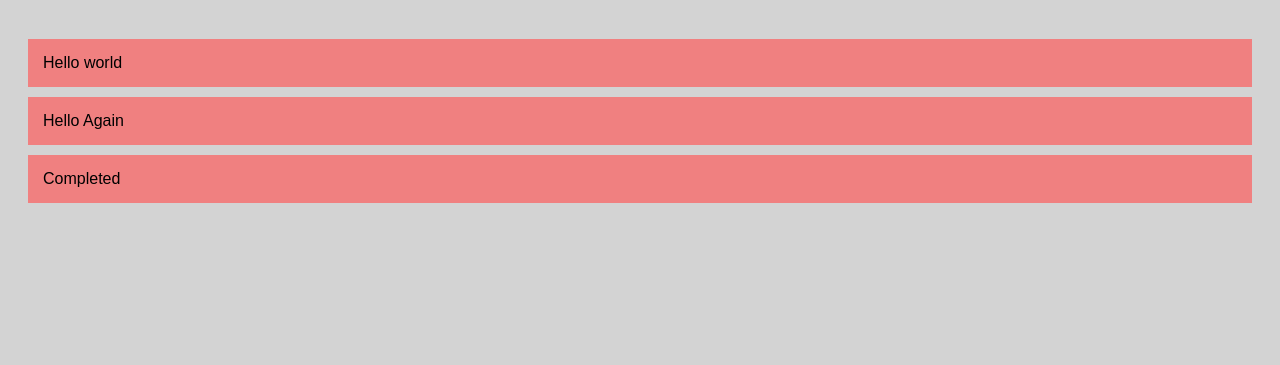
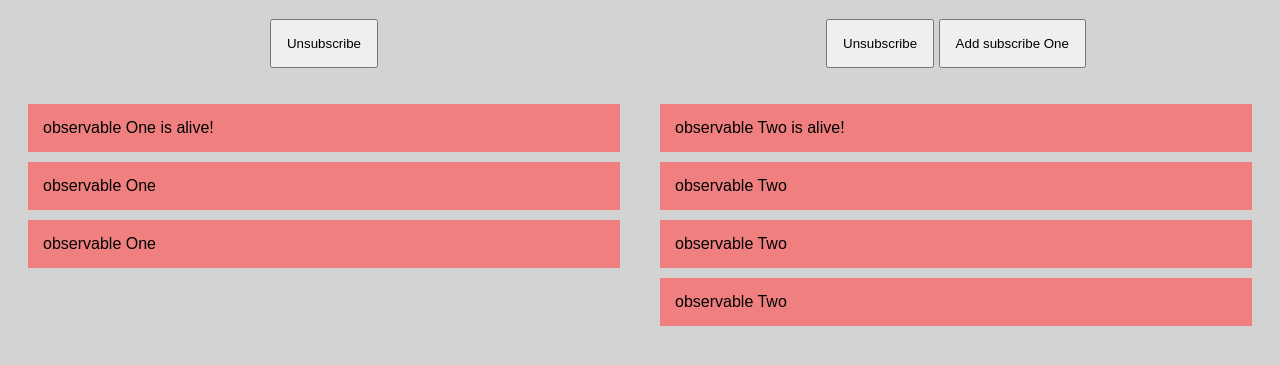
Before and after one commit to Gervino/GettinStartRxJS, a website built with webpack: page index.html in a window 1280 px wide. Shown: the part 61-426 px from the top of the page. Built offline with nearby package versions, Linux system fonts and the light colour scheme.

Commit message:
200828 GK

```diff
--- a/index.html
+++ b/index.html
@@ -9,14 +9,30 @@
             body { font-family: 'Arial'; background: lightgray;}
             ul { list-style-type: none; padding: 20px;}
             li {padding: 15px; background: lightcoral; margin-bottom: 10px;}
+            button {padding: 15px;}
+            .row {display: flex;}
+            .column {flex: 50%;}
         </style>
     </head>
     <body>
         <h1>RxJS Demo</h1>
+        <div class="row">
+            <div class="column">
+                <div style="text-align: center;">
+                    <button id="unsubscribeBtn1">Unsubscribe</button>
 
-        <div>
-            <ul id="list"></ul>
+                </div>
+                <ul id="list1"></ul>
+            </div>
+            <div class="column">
+                <div style="text-align: center;">
+                    <button id="unsubscribeBtn2">Unsubscribe</button>
+                    <button id="addsubscribeBtn">Add subscribe One</button>
+                </div>
+                <ul id="list2"></ul>
+            </div>
         </div>
+
         <script src="/bundle.js"></script>
     </body>
 </html>
--- a/src/index.ts
+++ b/src/index.ts
@@ -1,23 +1,49 @@
 import {Observable} from 'rxjs';
 
-var observable = Observable.create((observer: any) => {
-    observer.next('Hello world');
-    observer.next('Hello Again');
-    observer.complete();
-    observer.next('Bye');
-
+var observable1 = Observable.create((observer: any) => {
+    observer.next('observable One is alive!');
+    setInterval(() => {
+        observer.next('observable One');
+    }, 2500);
 });
 
-observable.subscribe(
-    //(x:any) => console.log(x)
-    (x:any) => logItem(x),
-    (error:any) => logItem('Error ' + error),
-    () => logItem('Completed')
+var observable2 = Observable.create((observer: any) => {
+    observer.next('observable Two is alive!');
+    setInterval(() => {
+        observer.next('observable Two');
+    }, 1500);
+});
+
+var subscription1 = observable1.subscribe(
+    (x:any) => logItem(x, 1),
 );
 
-function logItem(val:any){
+var subscription2 = observable2.subscribe(
+    (x:any) => logItem(x, 2),
+);
+
+//to stop the execution of the subscribe methode
+document.getElementById('unsubscribeBtn1').addEventListener('click', () => {
+    subscription1.unsubscribe();
+});
+
+//to stop the execution of the subscribe methode
+document.getElementById('unsubscribeBtn2').addEventListener('click', () => {
+    subscription2.unsubscribe();
+});
+
+//to stop the execution of the subscribe methode
+document.getElementById('addsubscribeBtn').addEventListener('click', () => {
+    subscription2.add(subscription1);
+});
+
+function logItem(val:any, column: any){
     var node = document.createElement('li');
     var textnode = document.createTextNode(val);
     node.appendChild(textnode);
-    document.getElementById("list").appendChild(node);
+    if(column == 2){
+        document.getElementById("list2").appendChild(node);
+    }else if(column == 1){
+        document.getElementById("list1").appendChild(node);
+    }
 }
```
